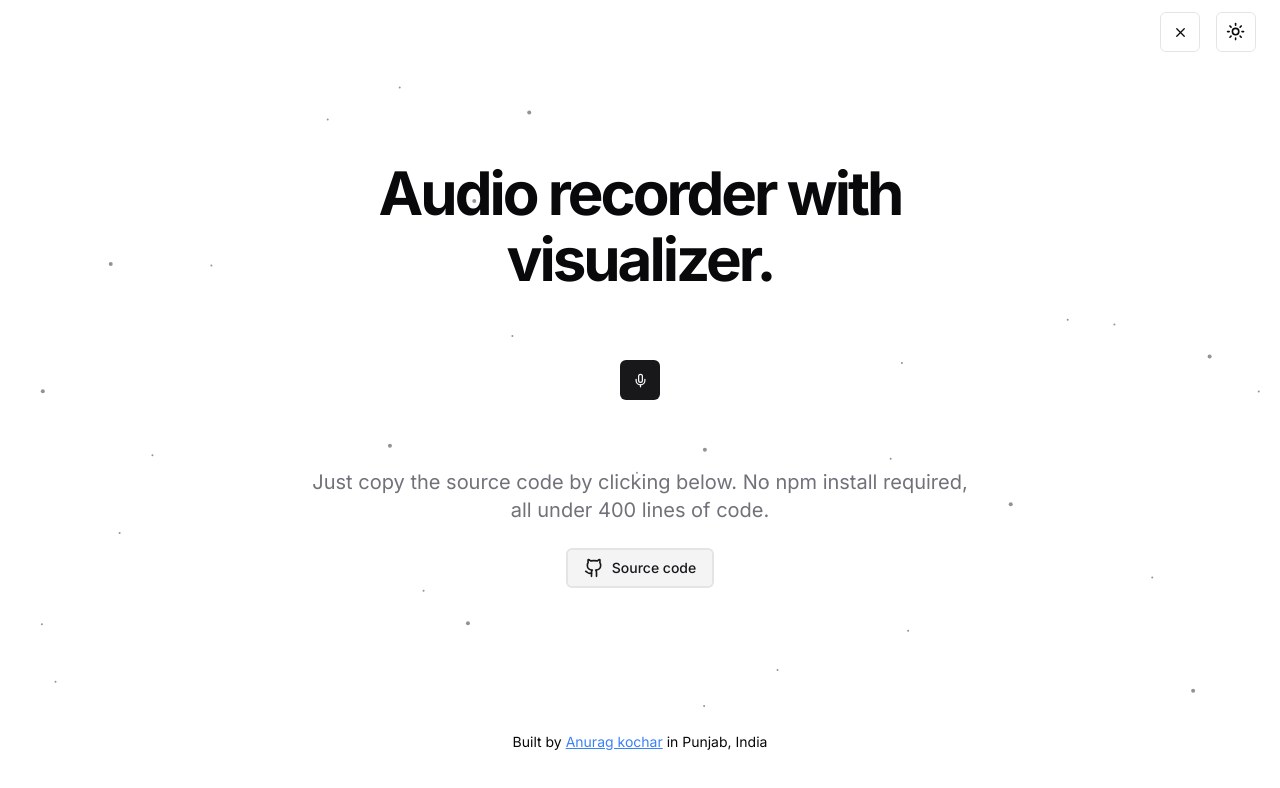
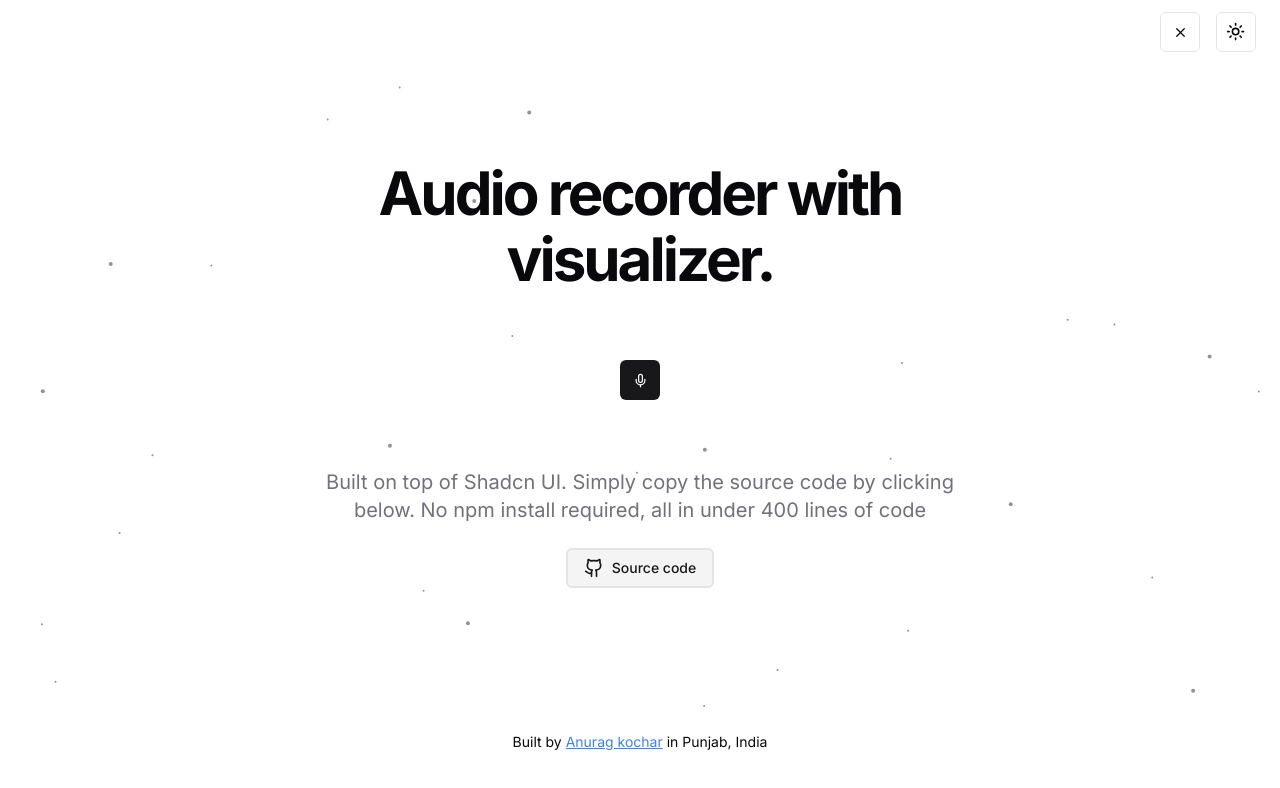
Before and after one commit to Anurag-Kochar-1/Shadcn-UI-Audio-Recorder-With-Visualizer, a Next.js app: page / in a window 1280 px wide. Shown: the top 788 px of the page. Built offline with nearby package versions, Linux system fonts and the light colour scheme.

Commit message:
📄 doc: read me content & ⚒  add: analytics

```diff
--- a/app/layout.tsx
+++ b/app/layout.tsx
@@ -5,6 +5,7 @@ import { ThemeProvider } from "next-themes";
 import { TooltipProvider } from "@/components/ui/tooltip";
 import { Header } from "@/components/header";
 import { Footer } from "@/components/footer";
+import { Analytics } from "@vercel/analytics/react";
 
 const inter = Inter({ subsets: ["latin"] });
 
@@ -29,7 +30,10 @@ export default function RootLayout({
             enableSystem
             disableTransitionOnChange
           >
-            <Header /> <main>{children}</main>
+            <Header />{" "}
+            <main>
+              {children} <Analytics />
+            </main>
             <Footer />
           </ThemeProvider>
         </TooltipProvider>
--- a/app/page.tsx
+++ b/app/page.tsx
@@ -9,7 +9,6 @@ import {
 } from "@/components/ui/page";
 import { Github } from "lucide-react";
 import Link from "next/link";
-
 export default function Home() {
   return (
     <div className="container relative flex-1 flex flex-col justify-center items-center">
@@ -18,14 +17,14 @@ export default function Home() {
         <PageHeaderHeading>Audio recorder with visualizer.</PageHeaderHeading>
         <AudioRecorderWithVisualizer className="my-12 w-full max-w-full" />
         <PageHeaderDescription>
-          Just copy the source code by clicking below. No npm install required,
-          all under 400 lines of code.
+          Built on top of Shadcn UI. Simply copy the source code by clicking
+          below. No npm install required, all in under 400 lines of code
         </PageHeaderDescription>
         <PageActions>
           <Link
             target="_blank"
             rel="noreferrer"
-            href={`https://github.com/Anurag-Kochar-1/Shadcn-UI-Audio-Recorder-With-Visualizer/blob/master/components/audio-recorder-with-visualizer.tsx`}
+            href={`https://github.com/Anurag-Kochar-1/Shadcn-UI-Audio-Recorder-With-Visualizer`}
           >
             <Button variant={"secondary"} className="border-2">
               {" "}
--- a/components/footer.tsx
+++ b/components/footer.tsx
@@ -2,7 +2,7 @@ import React from "react";
 
 export const Footer = () => {
   return (
-    <footer className="w-full mt-auto flex justify-center items-center py-6">
+    <footer className="w-full mt-auto text-center flex justify-center items-center py-6">
       <p className="text-sm">
         {" "}
         Built by{" "}
@@ -11,7 +11,6 @@ export const Footer = () => {
           className="text-blue-500 underline hover:text-blue-600"
           target="_blank"
           rel="noreferrer"
-
         >
           {" "}
           Anurag kochar
--- a/package.json
+++ b/package.json
@@ -12,6 +12,7 @@
     "@radix-ui/react-dropdown-menu": "^2.0.6",
     "@radix-ui/react-slot": "^1.0.2",
     "@radix-ui/react-tooltip": "^1.0.7",
+    "@vercel/analytics": "^1.2.2",
     "class-variance-authority": "^0.7.0",
     "clsx": "^2.1.0",
     "lucide-react": "^0.358.0",
```
Also changed, not shown: 2 other files (tests, documents, lock files or other folders).
